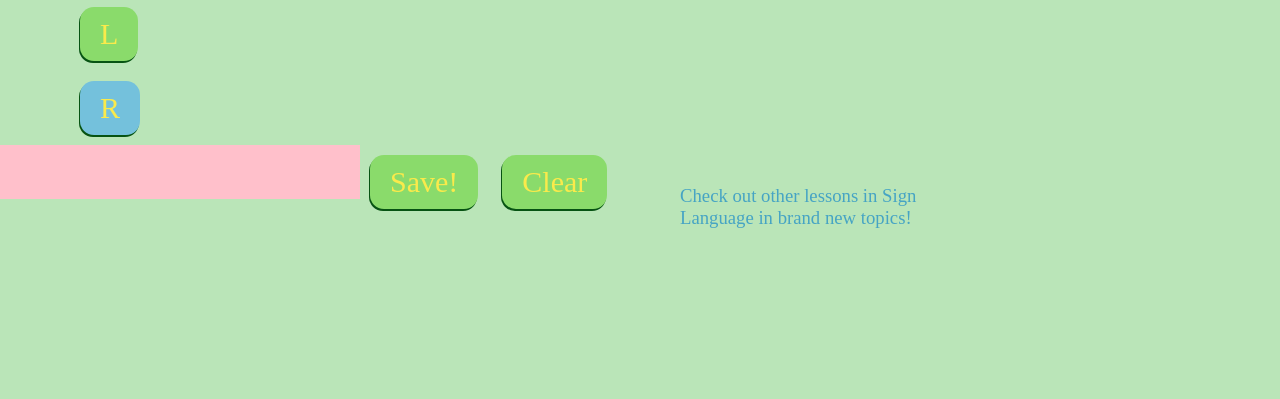
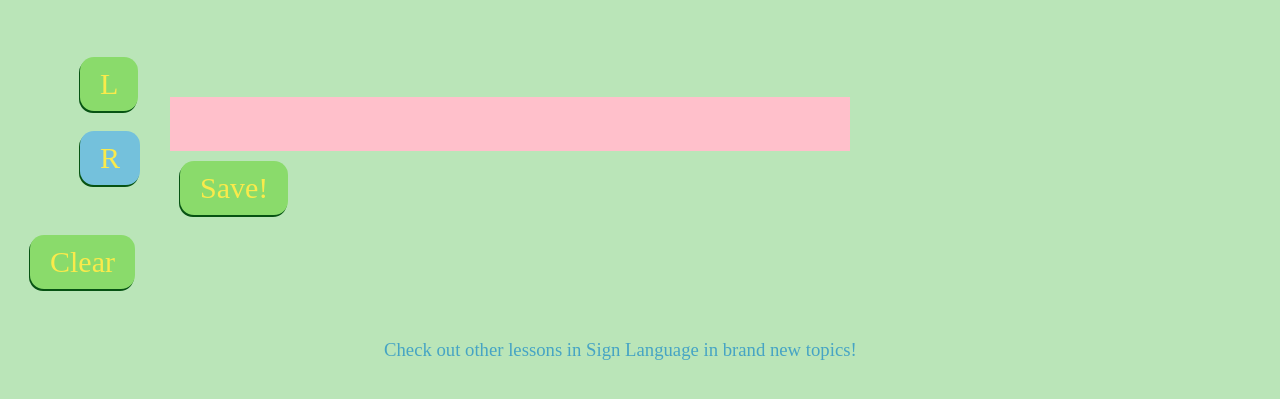
Before and after one commit to MelDidntListen/text-2-sign, a plain HTML site: page index.html in a window 1280 px wide. Shown: the part 281-680 px from the top of the page. Drawn offline with Linux system fonts and the light colour scheme; a web font is replaced by a local one.

Commit message:
started floating the items in row1

```diff
--- a/t2s_style.css
+++ b/t2s_style.css
@@ -153,8 +153,9 @@ header
 .insertTextField{
     background-color: pink;
      height: 30px;
-    width: 25%;
+    width: 50%;
     padding: 12px 20px;
+    margin-top: 50px;
     font-family: Arial, Helvetica, sans-serif;
     float: left;
 }
@@ -178,6 +179,8 @@ button
 {
     width: 50px;
     margin-left:70px;
+    margin-right: 50px;
+    float: left;
 }
 
 .LRTriggerButtons button:hover
@@ -208,8 +211,13 @@ button
 }
 .enterAndClear
 {
+    margin-top: 50px;
+    margin-left: 20px;
     width: 25%;
-float: left;
+}
+.clear{
+    float: ;
+
 }
 
 
```
